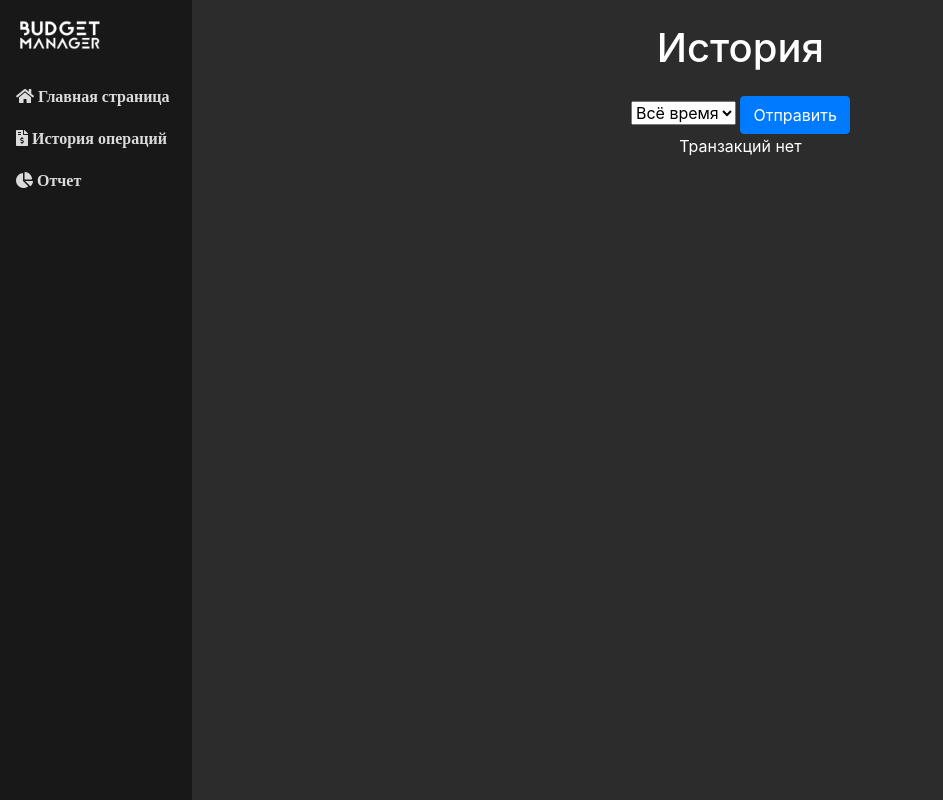
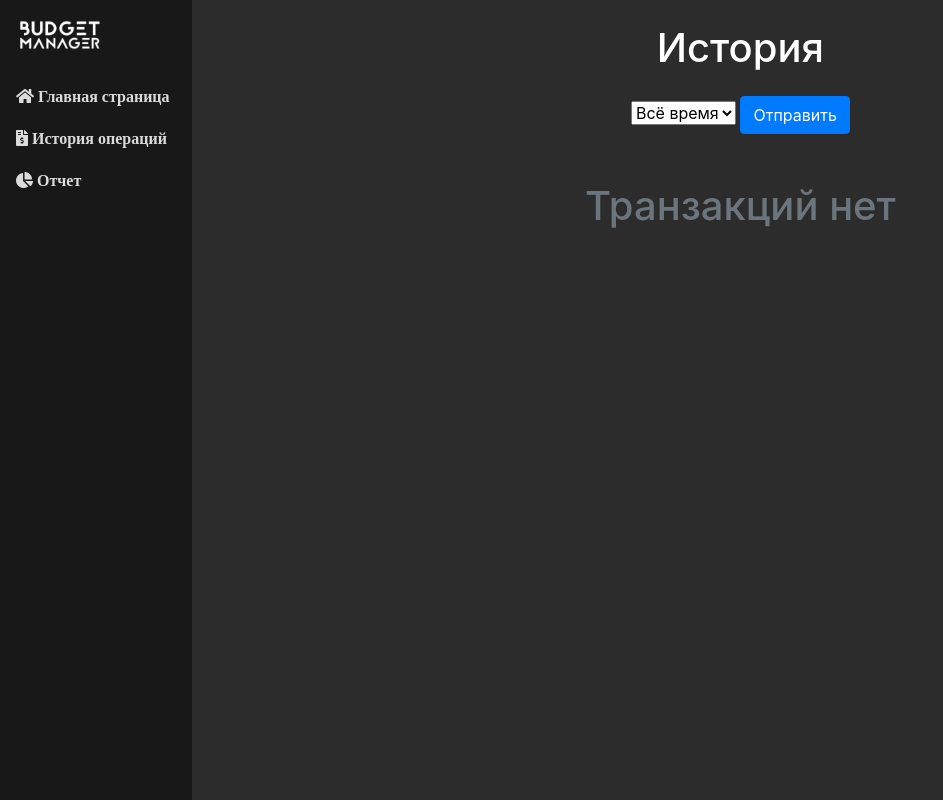
Before and after one commit to PitKoro/budget-manager, a Django app: template core/templates/core/history.html in a window 1280 px wide. Shown: the whole page, without its empty margins (0-943 px from the left). Run offline with Django 3.2, Linux system fonts and the light colour scheme; the template is opened without the code that fills it, so the values that code supplies are empty; some libraries are stand-ins or nearby versions.

Commit message:
Добавил калассы для "Транзакций нет"

```diff
--- a/core/templates/core/history.html
+++ b/core/templates/core/history.html
@@ -186,6 +186,6 @@
         {% endfor %}
 
     {% else %}
-        <p class="text-center">Транзакций нет</p>
+        <p class="text-center text-muted h1 mt-5">Транзакций нет</p>
     {% endif %}
 {% endblock %}
```
